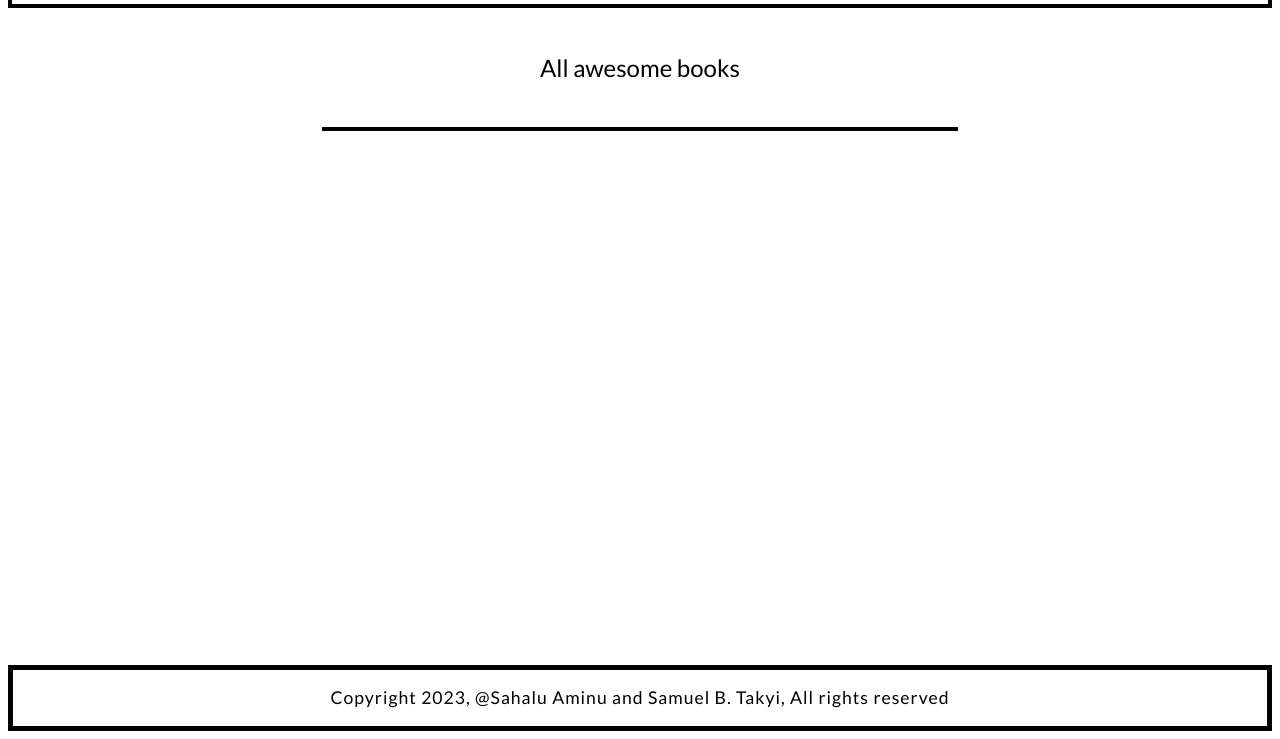
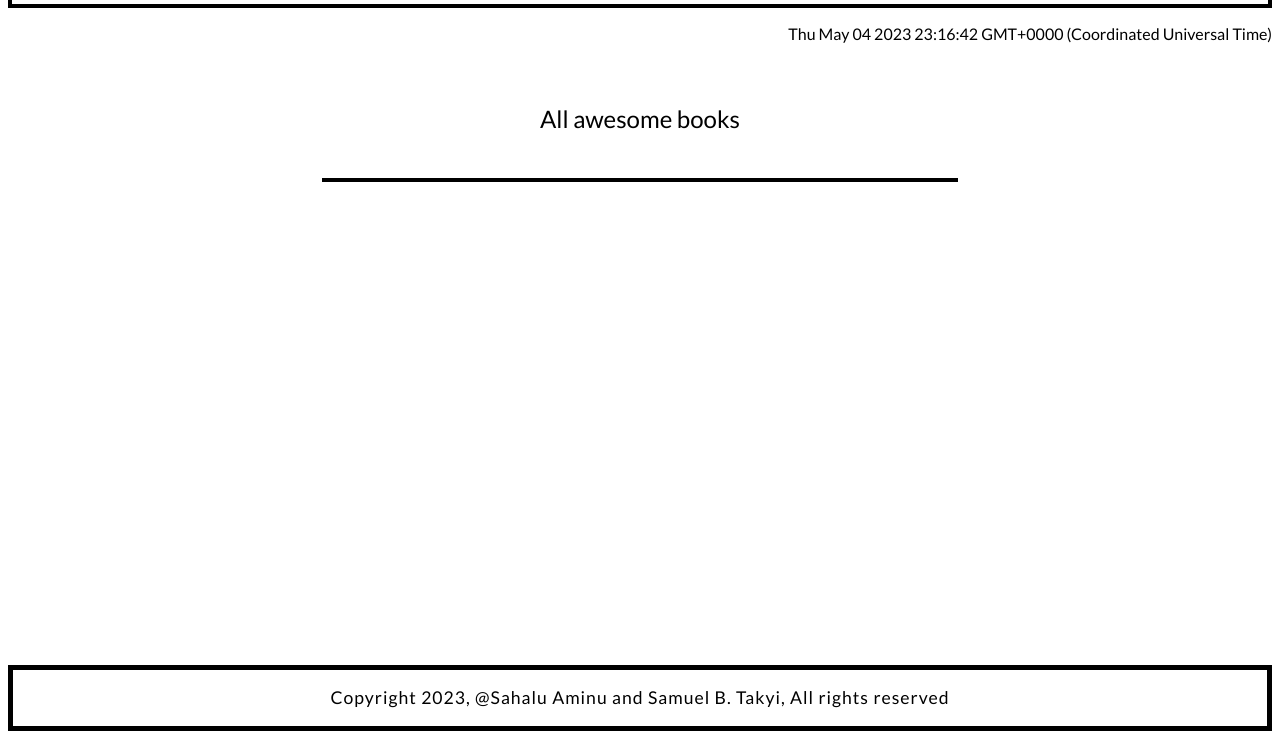
Before and after one commit to sahlminkok/Awesome-Books, a website: page index.html in a window 1280 px wide. Shown: the part 77-816 px from the top of the page. Drawn offline with Linux system fonts and the light colour scheme.

Commit message:
Add date to the web app

```diff
--- a/index.html
+++ b/index.html
@@ -23,6 +23,7 @@
         </li>
       </ul>
     </nav>
+    <p class="time"></p>
   </header>
   <main>
     <section id="list">
--- a/script.js
+++ b/script.js
@@ -79,21 +79,28 @@ const contact = document.querySelector('#contact');
 const listBtn = document.querySelector('#list-btn');
 const addNewBtn = document.querySelector('#addNew-btn');
 const contactBtn = document.querySelector('#contact-btn');
+
 list.classList.remove('hidden');
 addNew.classList.add('hidden');
 contact.classList.add('hidden');
+
 listBtn.addEventListener('click', () => {
   addNew.classList.add('hidden');
   contact.classList.add('hidden');
   list.classList.remove('hidden');
 });
+
 addNewBtn.addEventListener('click', () => {
   list.classList.add('hidden');
   addNew.classList.remove('hidden');
   contact.classList.add('hidden');
 });
+
 contactBtn.addEventListener('click', () => {
   list.classList.add('hidden');
   contact.classList.remove('hidden');
   addNew.classList.add('hidden');
 });
+
+const DateTime = new Date();
+document.querySelector('.time').innerHTML = DateTime;
--- a/style.css
+++ b/style.css
@@ -28,6 +28,10 @@ nav {
 .nav-list li a {
   color: black;
   text-decoration: none;
+}
+
+.time {
+  text-align: right;
 }
 
 .hidden {
```
